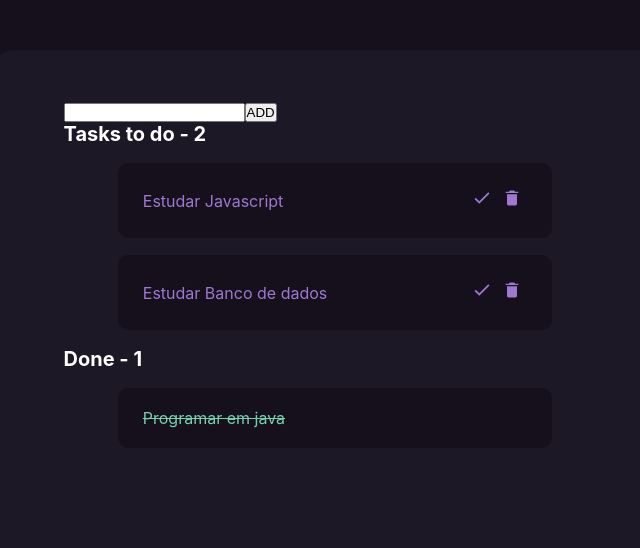
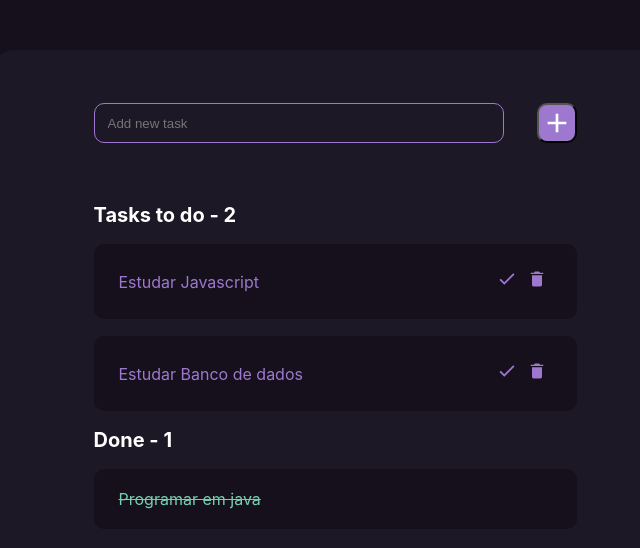
Before and after one commit to felpb/to-do-list, a React (Vite) app: page / in a window 1280 px wide. Shown: the top 548 px of the page, without its empty margins (305-945 px from the left). Built offline with nearby package versions, Linux system fonts and the light colour scheme.

Commit message:
style: all styled task componentes and inputs

```diff
--- a/src/containers/AddTask/AddTask.css
+++ b/src/containers/AddTask/AddTask.css
@@ -1,3 +1,34 @@
+input:-moz-placeholder {
+  color: #777777;
+}
+
 .add-task-container {
   width: 30rem;
+  display: flex;
+  width: 100%;
+  justify-content: space-between;
+  margin-bottom: 6rem;
 }
+
+.input-add-task {
+  height: 4rem;
+  width: 85%;
+  background-color: var(--purple-black);
+  border: solid var(--purple) 0.1rem;
+  border-radius: 1rem;
+  padding-left: 1.3rem;
+  color: var(--purple);
+  outline: var(--purple);
+}
+
+.button-add-task {
+  width: 4rem;
+  height: 4rem;
+  font-size: 3.2rem;
+  display: flex;
+  justify-content: center;
+  align-items: center;
+  color: var(--white);
+  background-color: var(--purple);
+  border-radius: 1rem;
+}
--- a/src/containers/AddTask/AddTask.jsx
+++ b/src/containers/AddTask/AddTask.jsx
@@ -1,4 +1,5 @@
 import { useState } from 'react';
+import { RiAddFill } from 'react-icons/ri';
 import './AddTask.css';
 
 function InputAddTask({ handleTaskAddition }) {
@@ -15,9 +16,15 @@ function InputAddTask({ handleTaskAddition }) {
 
   return (
     <div className="add-task-container">
-      <input type="text" value={inputData} onChange={handleInputData} />
-      <button type="button" onClick={handleAddTask}>
-        ADD
+      <input
+        type="text"
+        value={inputData}
+        onChange={handleInputData}
+        className="input-add-task"
+        placeholder="Add new task"
+      />
+      <button type="button" onClick={handleAddTask} className="button-add-task">
+        <RiAddFill />
       </button>
     </div>
   );
--- a/src/containers/Home/Home.css
+++ b/src/containers/Home/Home.css
@@ -4,5 +4,5 @@
   background-color: var(--black-purple-light);
   margin: 5rem auto;
   border-radius: 2rem;
-  padding: 5.3rem 7rem;
+  padding: 5.3rem 10rem;
 }
--- a/src/containers/Task/Task.css
+++ b/src/containers/Task/Task.css
@@ -1,7 +1,6 @@
 .task-container {
   font-size: 1.6rem;
   color: var(--purple);
-  width: 80%;
   background: var(--black-purple);
   margin: 1.7rem auto;
   display: flex;
--- a/src/containers/TaskDone/TaskDone.css
+++ b/src/containers/TaskDone/TaskDone.css
@@ -1,7 +1,6 @@
 .task-done-container {
   font-size: 1.6rem;
   color: var(--green);
-  width: 80%;
   background: var(--black-purple);
   margin: 1.7rem auto;
   display: flex;
```
